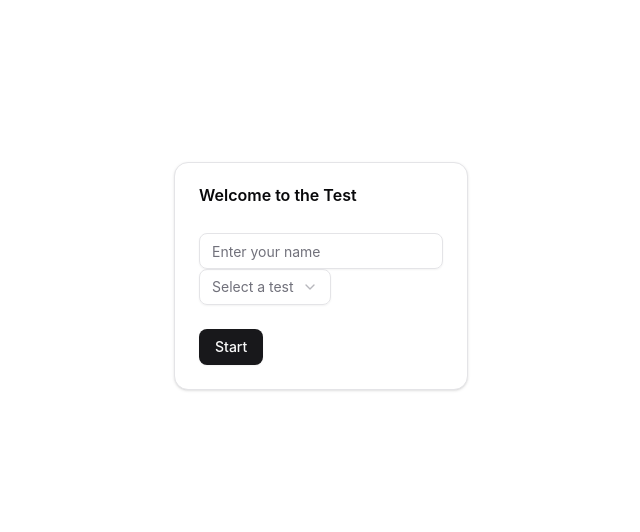
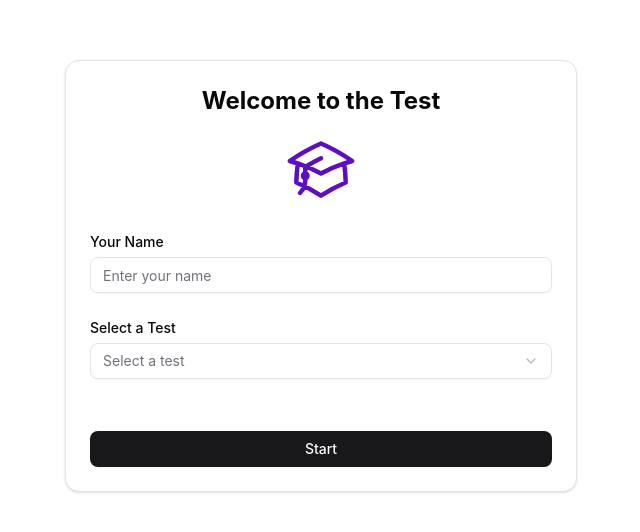
Before and after one commit to prudolfs/test-task, a React (Vite) app: page / in a window 1280 px wide. Shown: the part 124-656 px from the top of the page, without its empty margins (319-959 px from the left). Built offline with nearby package versions, Linux system fonts and the light colour scheme.

Commit message:
adds styles to home screen

```diff
--- a/package.json
+++ b/package.json
@@ -12,6 +12,7 @@
     "format:check": "prettier --check \"**/*.{js,jsx,ts,tsx,json,md}\""
   },
   "dependencies": {
+    "@radix-ui/react-label": "^2.1.7",
     "@radix-ui/react-select": "^2.2.5",
     "@radix-ui/react-slot": "^1.2.3",
     "class-variance-authority": "^0.7.1",
--- a/src/Home.tsx
+++ b/src/Home.tsx
@@ -1,12 +1,26 @@
+import clsx from 'clsx'
 import { useState } from 'react'
-import { useNavigate } from "react-router";
-import { Card, CardContent, CardFooter, CardHeader, CardTitle } from '@/components/ui/card'
-import { Button } from './components/ui/button'
-import { Input } from './components/ui/input'
-import { Select, SelectTrigger, SelectContent, SelectItem } from './components/ui/select'
+import { useNavigate } from 'react-router'
+import {
+  Card,
+  CardContent,
+  CardFooter,
+  CardHeader,
+  CardTitle,
+} from '@/components/ui/card'
+import { Label } from '@/components/ui/label'
+import { Button } from '@/components/ui/button'
+import { Input } from '@/components/ui/input'
+import {
+  Select,
+  SelectTrigger,
+  SelectContent,
+  SelectItem,
+} from '@/components/ui/select'
 import { SelectValue } from '@radix-ui/react-select'
 import { tests } from '@/data/tests'
 import { useStore } from '@/store'
+import AcademicCap from '@/icons/AcademicCap'
 import type { TestSelectError } from '@/types'
 
 function Home() {
@@ -26,7 +40,7 @@ function Home() {
 
     if (!name) {
       setError({
-        name: 'Error: Name is required',
+        name: 'Name is required',
         testId: null,
       })
       return
@@ -35,7 +49,7 @@ function Home() {
     if (isNaN(testId)) {
       setError({
         name: null,
-        testId: 'Error: Selected test is required',
+        testId: 'Selected test is required',
       })
       return
     }
@@ -44,7 +58,7 @@ function Home() {
     if (!test) {
       setError({
         name: null,
-        testId: 'Error: Selected test is required',
+        testId: 'Selected test is required',
       })
       return
     }
@@ -54,18 +68,28 @@ function Home() {
   }
 
   return (
-    <div className="flex flex-col items-center justify-center h-screen">
+    <div className="flex h-screen flex-col items-center justify-center">
       <form onSubmit={handleSubmit}>
-        <Card>
+        <Card className="w-80 lg:w-128">
           <CardHeader>
-            <CardTitle>Welcome to the Test</CardTitle>
+            <CardTitle className="flex flex-col justify-center items-center">
+              <h1 className="text-xl lg:text-2xl font-bold">Welcome to the Test</h1>
+              <div className="mt-4">
+                <AcademicCap className="w-18 h-18 stroke-violet-800" />
+              </div>
+            </CardTitle>
           </CardHeader>
-
           <CardContent>
-            <Input name="name" type="text" placeholder="Enter your name" />
-            {error.name && <p className="text-red-500">{error.name}</p>}
+            <Label htmlFor="name" className="mb-2">Your Name</Label>
+            <Input id="name" name="name" type="text" placeholder="Enter your name" />
+            <div className={`my-1 flex ml-4 ${clsx(!error.name && 'opacity-0')}`}>
+              <p className="text-red-700 text-sm">
+                Error: {error.name}
+              </p>
+            </div>
+            <Label className="mb-2">Select a Test</Label>
             <Select name="testId">
-              <SelectTrigger>
+              <SelectTrigger className="w-full">
                 <SelectValue placeholder="Select a test" />
               </SelectTrigger>
               <SelectContent>
@@ -76,10 +100,14 @@ function Home() {
                 ))}
               </SelectContent>
             </Select>
-            {error.testId && <p className="text-red-500">{error.testId}</p>}
+            <div className={`my-1 flex ml-4 ${clsx(!error.testId && 'opacity-0')}`}>
+              <p className="text-red-700 text-sm">
+                Error: {error.testId}
+              </p>
+            </div>
           </CardContent>
           <CardFooter>
-            <Button>Start</Button>
+            <Button className="w-full">Start</Button>
           </CardFooter>
         </Card>
       </form>
--- /dev/null
+++ b/src/components/ui/label.tsx
@@ -0,0 +1,22 @@
+import * as React from "react"
+import * as LabelPrimitive from "@radix-ui/react-label"
+
+import { cn } from "@/lib/utils"
+
+function Label({
+  className,
+  ...props
+}: React.ComponentProps<typeof LabelPrimitive.Root>) {
+  return (
+    <LabelPrimitive.Root
+      data-slot="label"
+      className={cn(
+        "flex items-center gap-2 text-sm leading-none font-medium select-none group-data-[disabled=true]:pointer-events-none group-data-[disabled=true]:opacity-50 peer-disabled:cursor-not-allowed peer-disabled:opacity-50",
+        className
+      )}
+      {...props}
+    />
+  )
+}
+
+export { Label }
--- /dev/null
+++ b/src/icons/AcademicCap.tsx
@@ -0,0 +1,25 @@
+import * as React from 'react'
+const SvgComponent = ({
+  width = '24px',
+  height = '24px',
+  ...props
+}: React.SVGProps<SVGSVGElement>) => (
+  <svg
+    xmlns="http://www.w3.org/2000/svg"
+    width={width}
+    height={height}
+    fill="none"
+    viewBox="0 0 24 24"
+    strokeWidth={1.5}
+    stroke="currentColor"
+    className="size-6"
+    {...props}
+  >
+    <path
+      strokeLinecap="round"
+      strokeLinejoin="round"
+      d="M4.26 10.147a60.438 60.438 0 0 0-.491 6.347A48.62 48.62 0 0 1 12 20.904a48.62 48.62 0 0 1 8.232-4.41 60.46 60.46 0 0 0-.491-6.347m-15.482 0a50.636 50.636 0 0 0-2.658-.813A59.906 59.906 0 0 1 12 3.493a59.903 59.903 0 0 1 10.399 5.84c-.896.248-1.783.52-2.658.814m-15.482 0A50.717 50.717 0 0 1 12 13.489a50.702 50.702 0 0 1 7.74-3.342M6.75 15a.75.75 0 1 0 0-1.5.75.75 0 0 0 0 1.5Zm0 0v-3.675A55.378 55.378 0 0 1 12 8.443m-7.007 11.55A5.981 5.981 0 0 0 6.75 15.75v-1.5"
+    />
+  </svg>
+)
+export default SvgComponent
```
Also changed, not shown: src/store/index.ts (line endings or trailing spaces), 1 other file (tests, documents, lock files or other folders).
